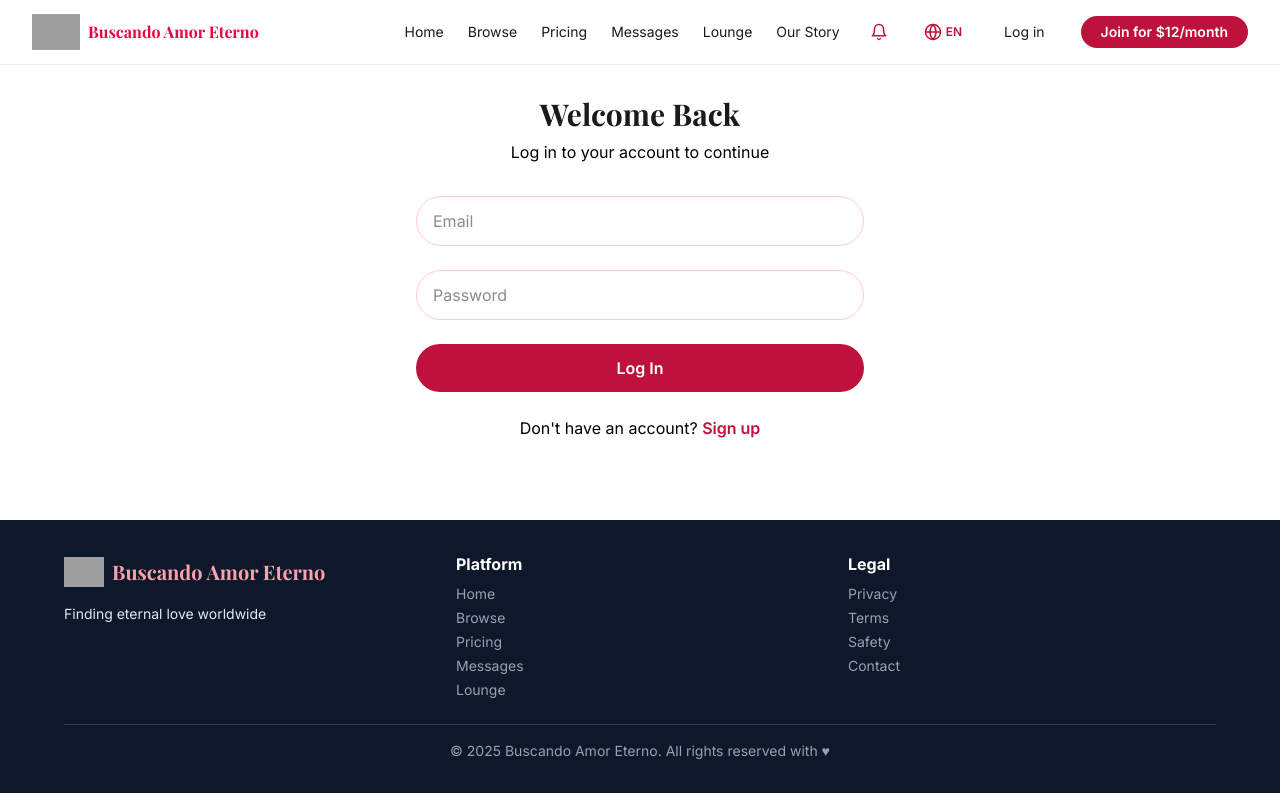
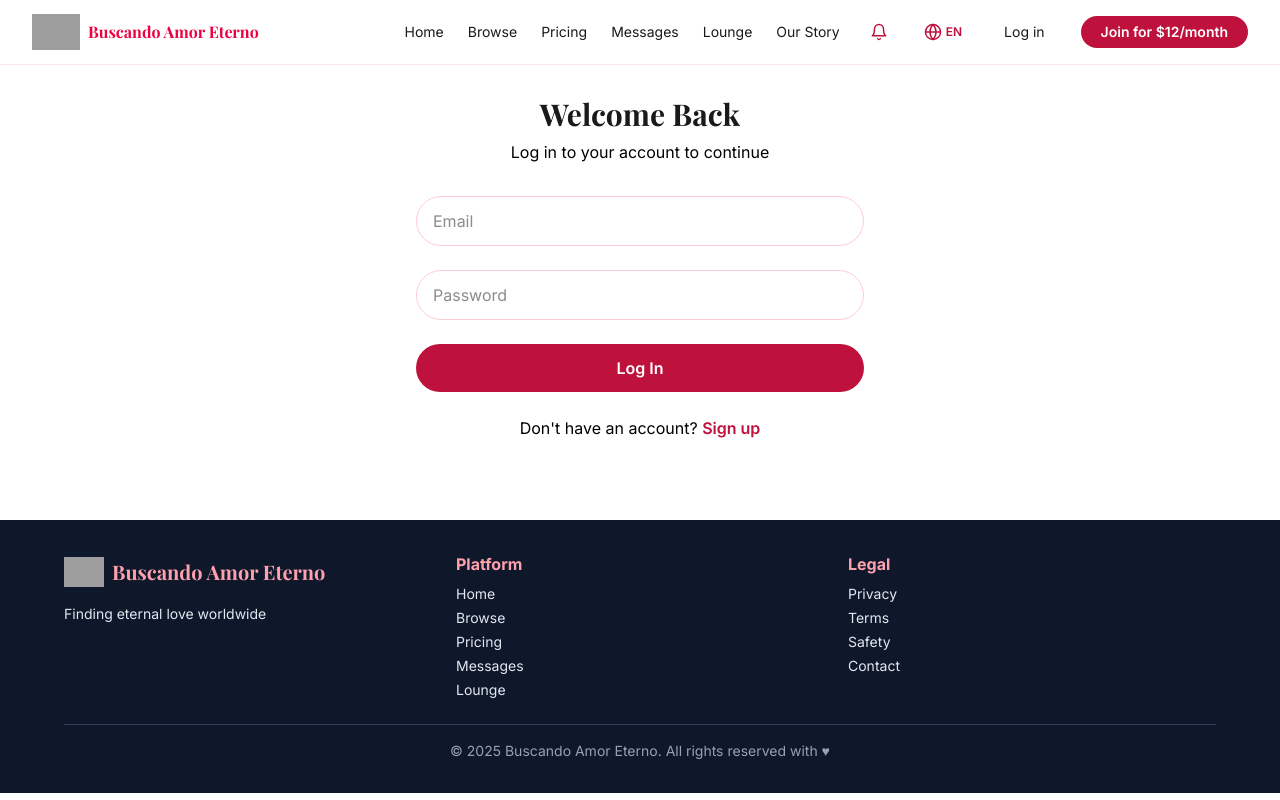
Before and after one commit to davisbryan595-lang/buscando-amor-eterno, a Next.js app: page /login in a window 1280 px wide. Built offline with nearby package versions, Linux system fonts and the light colour scheme; grey boxes are pictures that could not be loaded; a web font is replaced by a local one.

Commit message:
Update footer section headings and links with theme colors
cgen-b2692a9a98f849ec9ece470a97a71182

```diff
--- a/components/footer.tsx
+++ b/components/footer.tsx
@@ -69,13 +69,13 @@ export default function Footer() {
               if (el) columnsRef.current[1] = el
             }}
           >
-            <h4 className="font-bold mb-2 text-sm md:text-base text-white">{t('footer.platform')}</h4>
-            <ul className="space-y-1 text-xs md:text-sm text-gray-400">
-              <li><Link href="/" className="hover:text-white transition">{t('common.home')}</Link></li>
-              <li><Link href="/browse" className="hover:text-white transition">{t('common.browse')}</Link></li>
-              <li><Link href="/pricing" className="hover:text-white transition">{t('common.pricing')}</Link></li>
-              <li><Link href="/messages" className="hover:text-white transition">{t('common.messages')}</Link></li>
-              <li><Link href="/chat-room" className="hover:text-white transition">{t('common.lounge')}</Link></li>
+            <h4 className="font-bold mb-2 text-sm md:text-base text-rose-300">{t('footer.platform')}</h4>
+            <ul className="space-y-1 text-xs md:text-sm text-slate-200">
+              <li><Link href="/" className="hover:text-rose-300 transition">{t('common.home')}</Link></li>
+              <li><Link href="/browse" className="hover:text-rose-300 transition">{t('common.browse')}</Link></li>
+              <li><Link href="/pricing" className="hover:text-rose-300 transition">{t('common.pricing')}</Link></li>
+              <li><Link href="/messages" className="hover:text-rose-300 transition">{t('common.messages')}</Link></li>
+              <li><Link href="/chat-room" className="hover:text-rose-300 transition">{t('common.lounge')}</Link></li>
             </ul>
           </div>
 
@@ -84,12 +84,12 @@ export default function Footer() {
               if (el) columnsRef.current[2] = el
             }}
           >
-            <h4 className="font-bold mb-2 text-sm md:text-base text-white">{t('footer.legal')}</h4>
-            <ul className="space-y-1 text-xs md:text-sm text-gray-400">
-              <li><a href="#" className="hover:text-white transition">{t('footer.privacy')}</a></li>
-              <li><a href="#" className="hover:text-white transition">{t('footer.terms')}</a></li>
-              <li><a href="#" className="hover:text-white transition">{t('footer.safety')}</a></li>
-              <li><a href="#" className="hover:text-white transition">{t('footer.contact')}</a></li>
+            <h4 className="font-bold mb-2 text-sm md:text-base text-rose-300">{t('footer.legal')}</h4>
+            <ul className="space-y-1 text-xs md:text-sm text-slate-200">
+              <li><a href="#" className="hover:text-rose-300 transition">{t('footer.privacy')}</a></li>
+              <li><a href="#" className="hover:text-rose-300 transition">{t('footer.terms')}</a></li>
+              <li><a href="#" className="hover:text-rose-300 transition">{t('footer.safety')}</a></li>
+              <li><a href="#" className="hover:text-rose-300 transition">{t('footer.contact')}</a></li>
             </ul>
           </div>
         </div>
```
